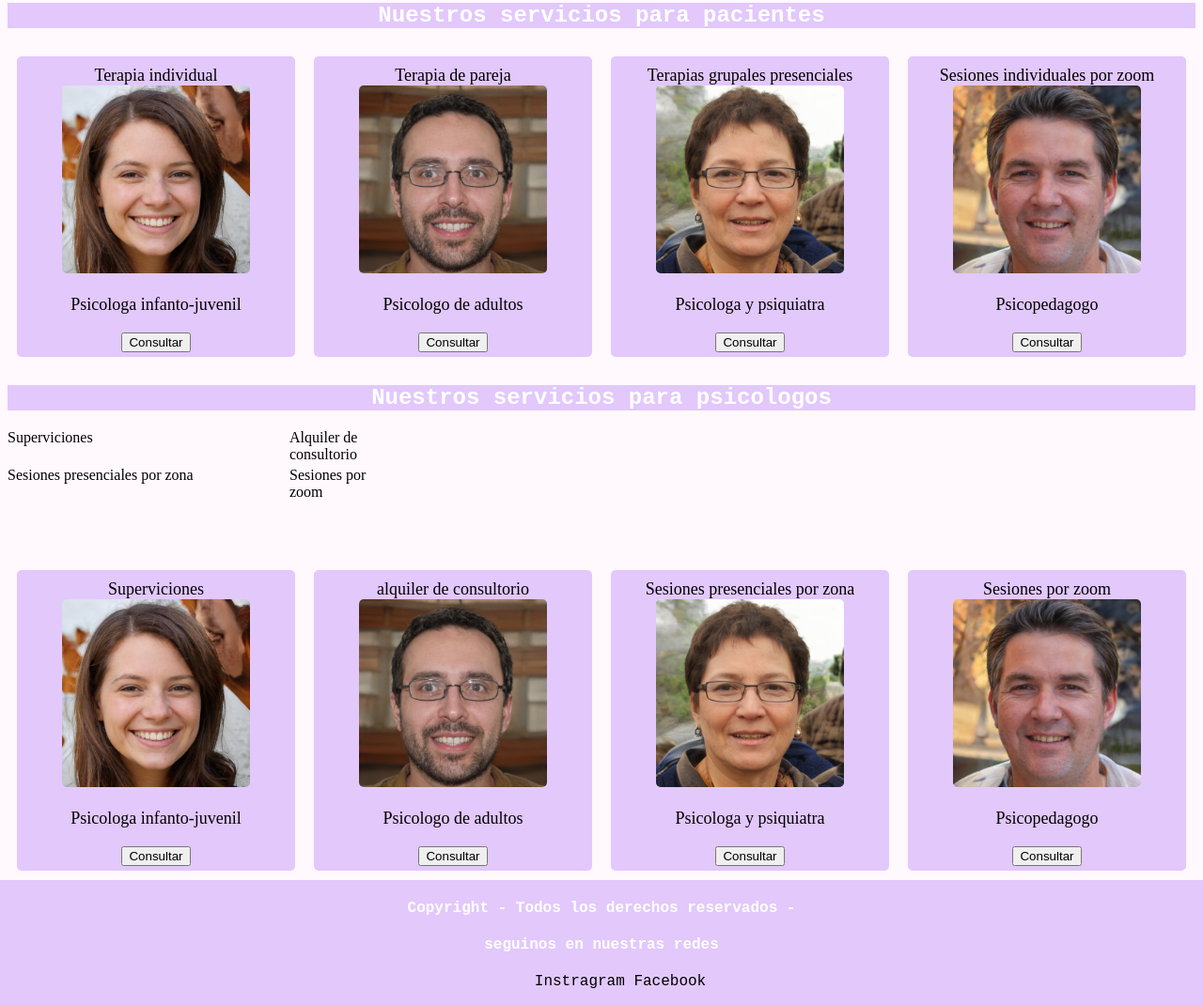
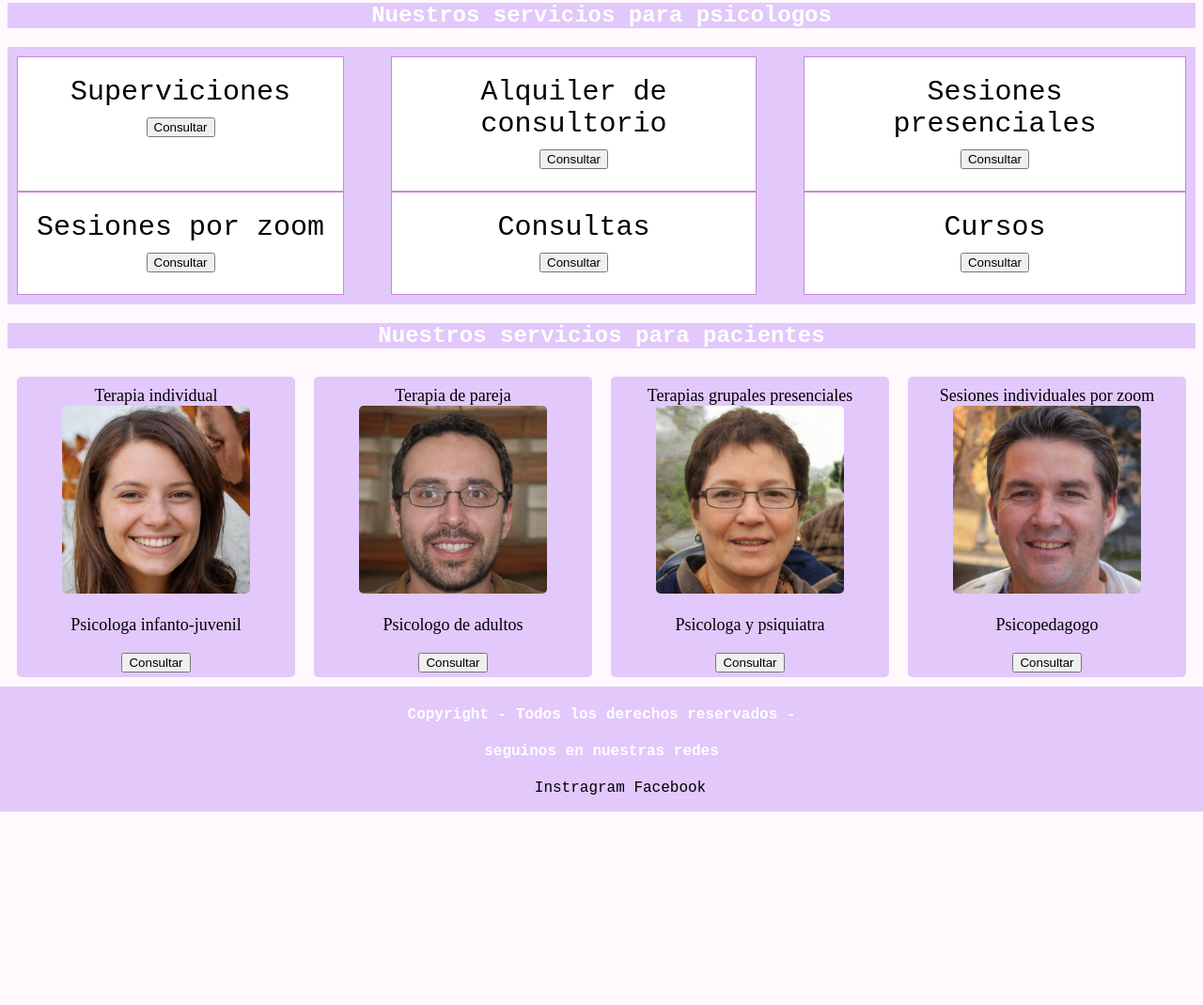
Before and after one commit to scmoreno19/Preentrega3-MorenoSofia, a plain HTML site: page pag/servicios.html in a window 1280 px wide. Shown: the part 115-1185 px from the top of the page at 94% size. After the commit the page ends 979 px from the top, so only its background shows below. Drawn offline with Linux system fonts and the light colour scheme.

Commit message:
modificando html

```diff
--- a/pag/servicios.html
+++ b/pag/servicios.html
@@ -26,6 +26,32 @@
 
 
     </header>
+
+  <!--------- servicios para psicologos --------->
+  <h2 class="servicio_psicologo"> Nuestros servicios para psicologos</h2>
+
+
+
+<section class="grid-container">
+    <div class="grid-item">Superviciones
+        <div> <button> Consultar</button> </div>
+    </div>
+    <div class="grid-item">Alquiler de consultorio
+        <div> <button> Consultar</button> </div>
+    </div>
+    <div class="grid-item">Sesiones presenciales
+        <div> <button> Consultar</button> </div>
+    </div>
+    <div class="grid-item">Sesiones por zoom
+        <div> <button> Consultar</button> </div>
+    </div>
+    <div class="grid-item">Consultas
+        <div> <button> Consultar</button> </div>
+    </div>
+    <div class="grid-item">Cursos
+        <div> <button> Consultar</button> </div>
+    </div>
+</section>
 
 
 
@@ -59,44 +85,8 @@
 
     </div>
 
-  <!--------- servicios para psicologos --------->
-  <h2 class="servicio_psicologo"> Nuestros servicios para psicologos</h2>
-
-<section class="grid-container">
-    <div class="grid-item">Superviciones</div>
-    <div class="grid-item">Alquiler de consultorio</div>
-    <div class="grid-item">Sesiones presenciales por zona</div>
-    <div class="grid-item">Sesiones por zoom</div>
-</section>
 
 
-
-
-
-    <div class="row-servicios">
-        <div class="column-servicios" > Superviciones
-            <div> <img class= "terapia" src="../Imagenes/Magali.jpg" alt="foto de magali perossi" ></div>
-            <div> <p class="superviciones"> Psicologa infanto-juvenil</p></div>
-            <button> Consultar</button>
-        </div>
-        <div class="column-servicios" >alquiler de consultorio
-            <div> <img class= "terapia" src="../Imagenes/juan.jpg" alt="foto de juan pablo" ></div>
-            <div> <p class="alquiler"> Psicologo de adultos</p></div>
-            <button> Consultar</button>
-        </div>
-        <div class="column-servicios" >Sesiones presenciales por zona
-            <div> <img class= "terapia" src="../Imagenes/maria.jpg" alt="foto de maria fernandez" ></div>
-            <div> <p class="sesion-zona"> Psicologa y psiquiatra</p></div>
-            <button> Consultar</button>
-        </div>
-        <div class="column-servicios" >Sesiones por zoom
-            <div> <img class= "terapia" src="../Imagenes/franco.jpg" alt="foto de franco gonzalez" ></div>
-            <div> <p class="sesion-zoom"> Psicopedagogo</p></div>
-            <button> Consultar</button>
-
-      </div>
-
-    </div>
 
 
 
--- a/sass/scss/estructura.scss
+++ b/sass/scss/estructura.scss
@@ -150,13 +150,22 @@
 
 
 /*-----------------------Servicios---------------------------*/
+.grid-container {
+  display: grid;
+  column-gap: 50px;
+  grid-template-columns: auto auto auto;
+  background-color: $violeta;
+  padding: $p_10;
+  font-family: 'Courier New', Courier, monospace;
+}
 
-  .grid-container {
-    display: grid;
-    grid-template-columns: 300px 100px; /* 2 columnas */
-    grid-template-rows: 40px 100px; /* 2 filas */
-    }
-
+.grid-item {
+  background-color: $blanco;
+  border: 1px solid $violetaoscuro;
+  padding: $p_20;
+  font-size: 30px;
+  text-align: center;
+}
 
 
 /*----------------------disposicion tipo lista footer-------------------------*/
```
Also changed, not shown: sass/css/estructura.css, sass/css/style.css, 2 other files.
